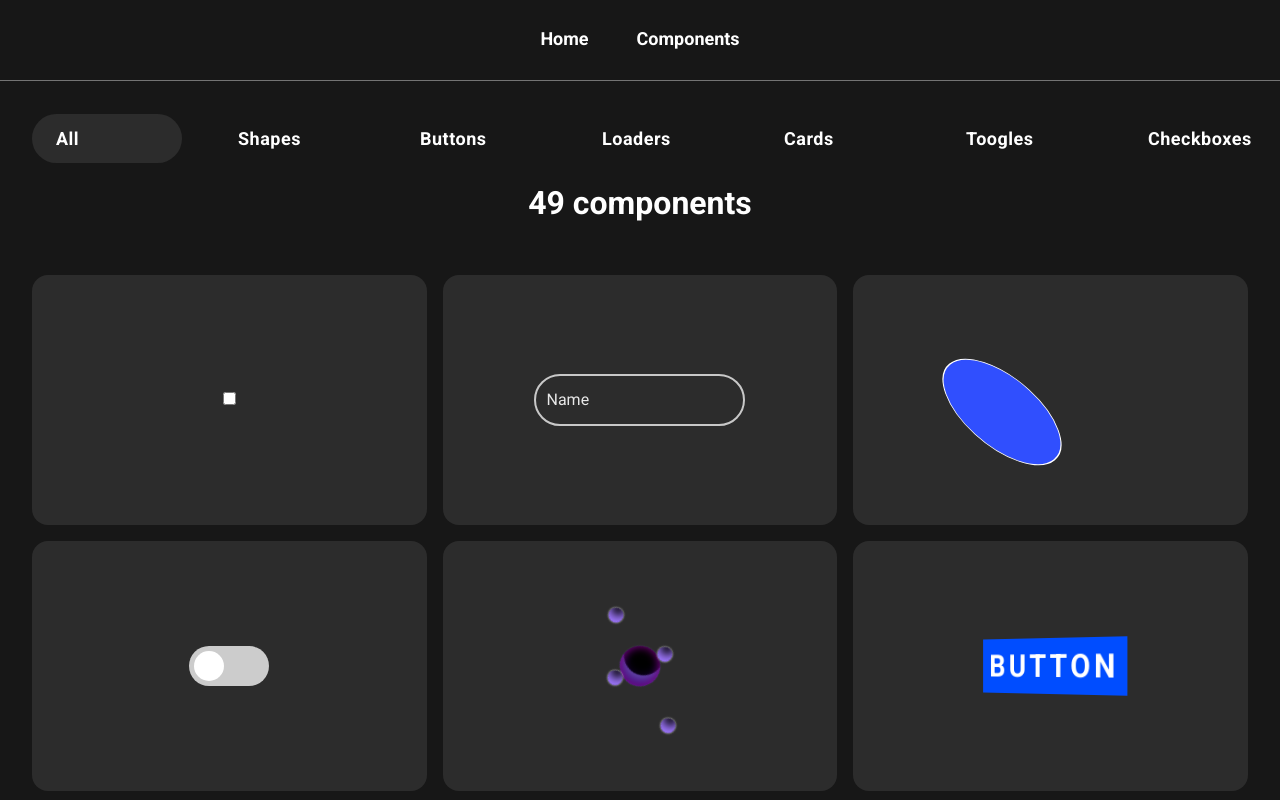
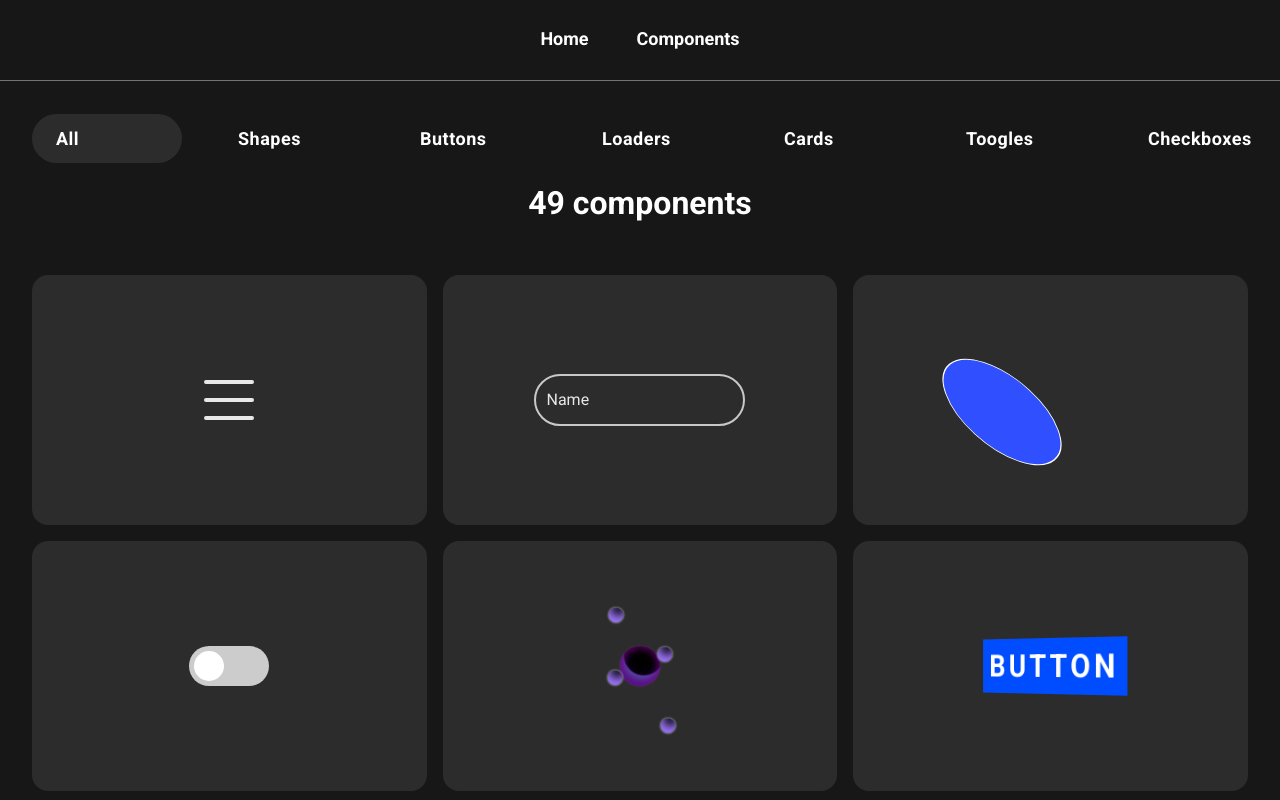
Before and after one commit to arishem51/iuniverse, a React (Vite) app: page /all in a window 1280 px wide. Shown: the top 800 px of the page. Built offline with nearby package versions, Linux system fonts and the light colour scheme.

Commit message:
feat: Burger

```diff
--- a/src/components/ListComponent/Checkbox/Burger.tsx
+++ b/src/components/ListComponent/Checkbox/Burger.tsx
@@ -2,14 +2,64 @@ import styled from "styled-components";
 
 // Made by @Cevorob --> https://uiverse.io/Cevorob/good-wolverine-51
 
-const Wrapper = styled.label``;
+const Wrapper = styled.label`
+  position: relative;
+  display: block;
+  isolation: isolate;
+  width: 50px;
+  height: 40px;
+  background: transparent;
+  span:first-of-type {
+    top: 0;
+  }
+  span:nth-of-type(2) {
+    top: 50%;
+    translate: 0 -50%;
+    transform-origin: left;
+  }
+  span:last-of-type {
+    bottom: 0;
+  }
+`;
 
-const Input = styled.input``;
+const Input = styled.input`
+  position: absolute;
+  z-index: 2;
+  inset: 0;
+  opacity: 0;
+  cursor: pointer;
+  :checked ~ span:first-of-type {
+    rotate: 45deg;
+    translate: 0 18px;
+  }
+  :checked ~ span:nth-of-type(2) {
+    scale: 0 1;
+    opacity: 0;
+  }
+  :checked ~ span:last-of-type {
+    rotate: -45deg;
+    translate: 0 -18px;
+  }
+`;
+
+const Span = styled.span`
+  position: absolute;
+  z-index: 1;
+  display: block;
+  width: 100%;
+  height: 4px;
+  background: var(--color-lightGray);
+  border-radius: 10px;
+  transition: scale 0.2s, opacity 0.5s, rotate 0.5s, translate 0.3s;
+`;
 
 export default function Component() {
   return (
     <Wrapper htmlFor="burger">
       <Input type="checkbox" id="burger" />
+      <Span />
+      <Span />
+      <Span />
     </Wrapper>
   );
 }
```
